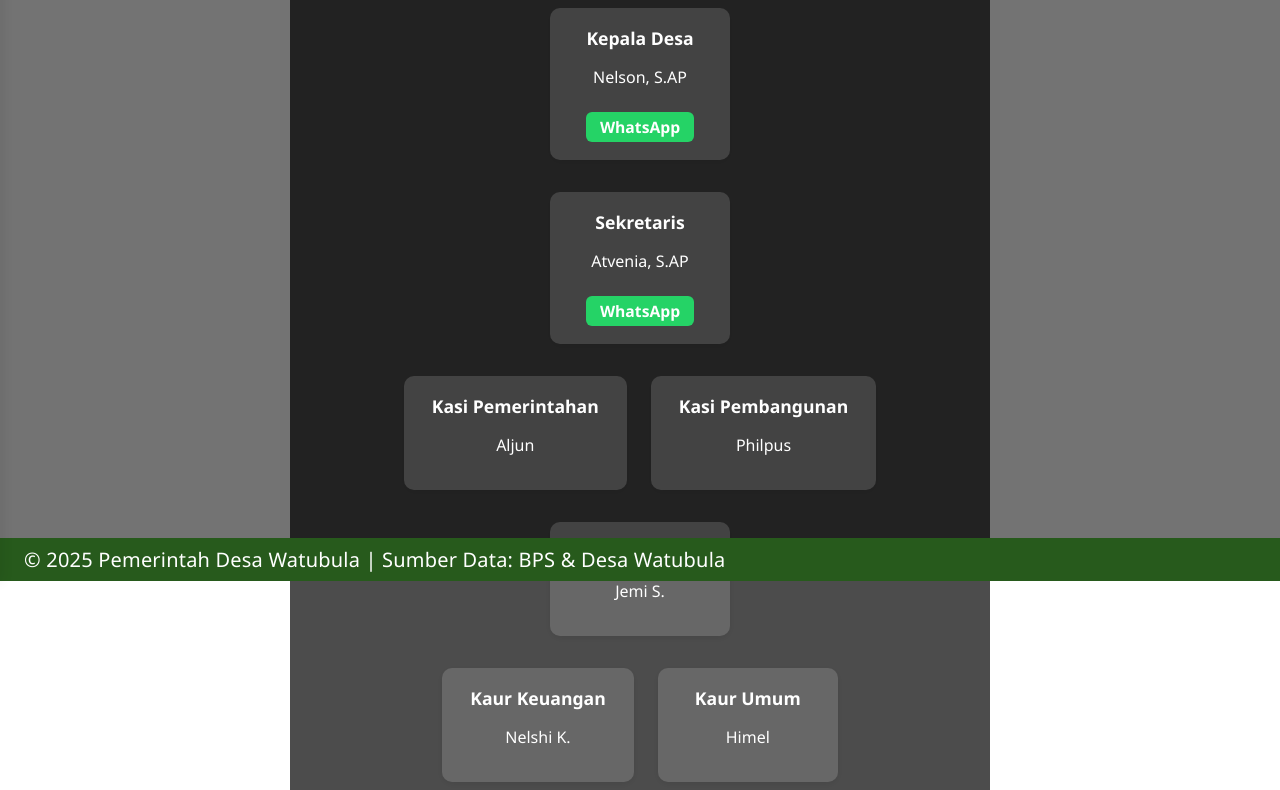
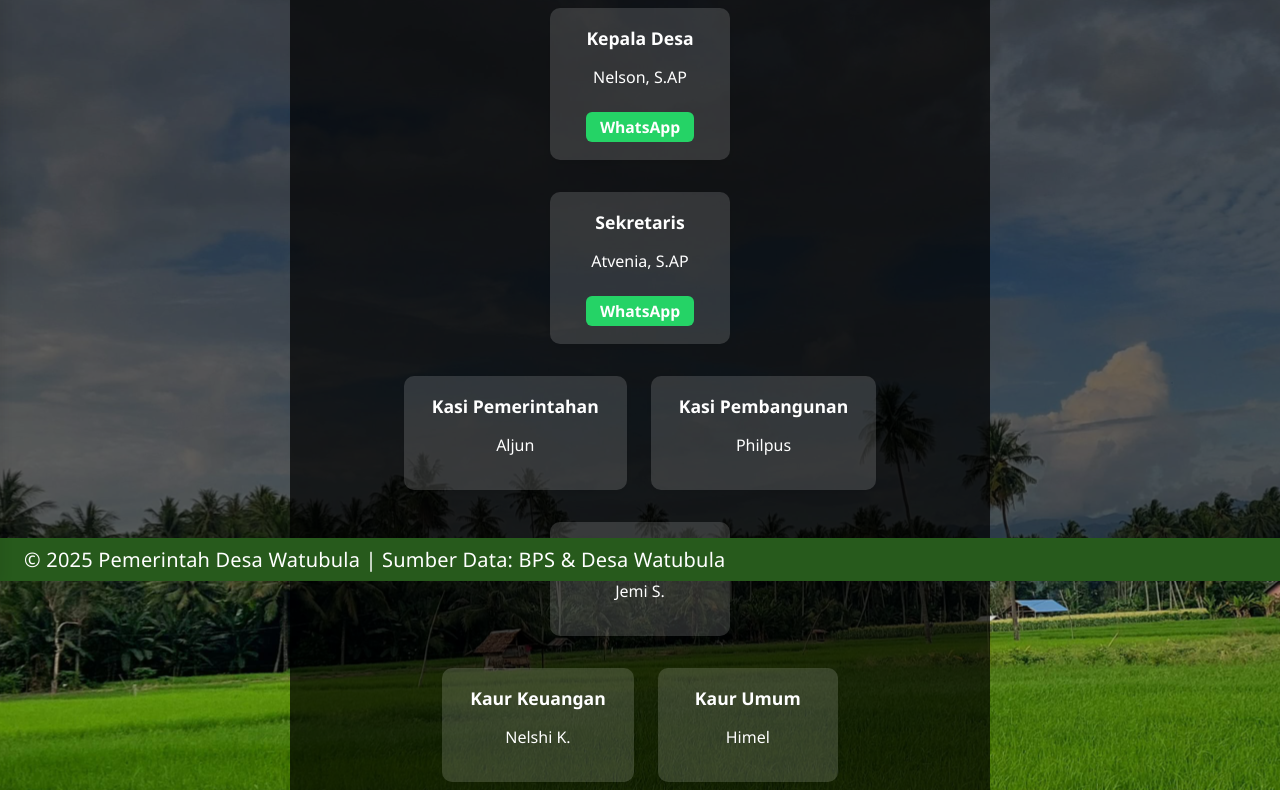
Before and after one commit to bolol123/desawatubula, a plain HTML site: page aparat.html in a window 1280 px wide. Shown: the part 219-1009 px from the top of the page. Drawn offline with Linux system fonts and the light colour scheme.

Commit message:
aparat.html

```diff
--- a/aparat.html
+++ b/aparat.html
@@ -9,7 +9,7 @@
     body {
       margin: 0;
       font-family: 'Segoe UI', sans-serif;
-      background-image: url('gambar/BG.JPG');
+      background-image: url('BG.jpg');
       background-size: cover;
       background-position: center;
       color: white;
```
